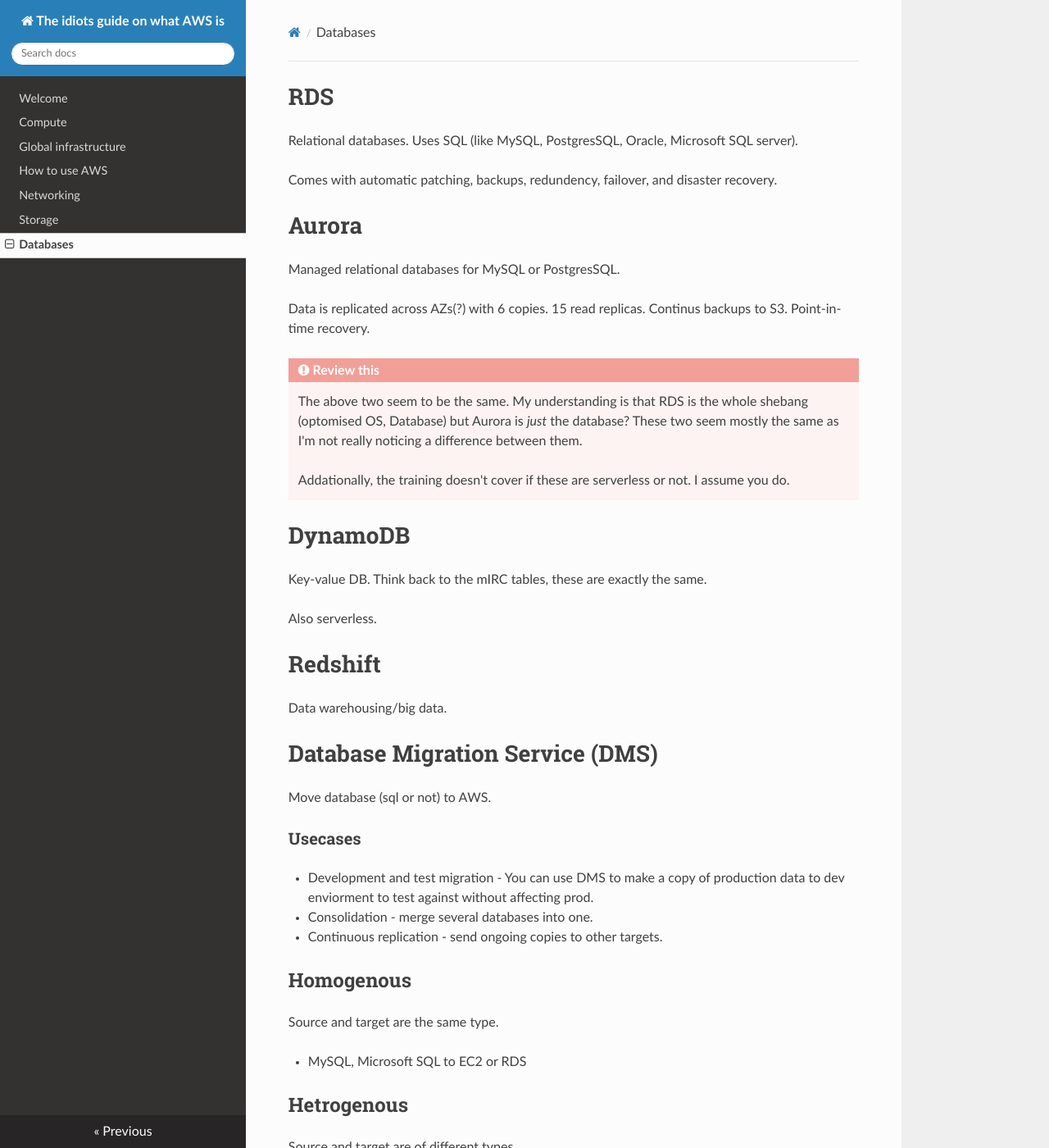
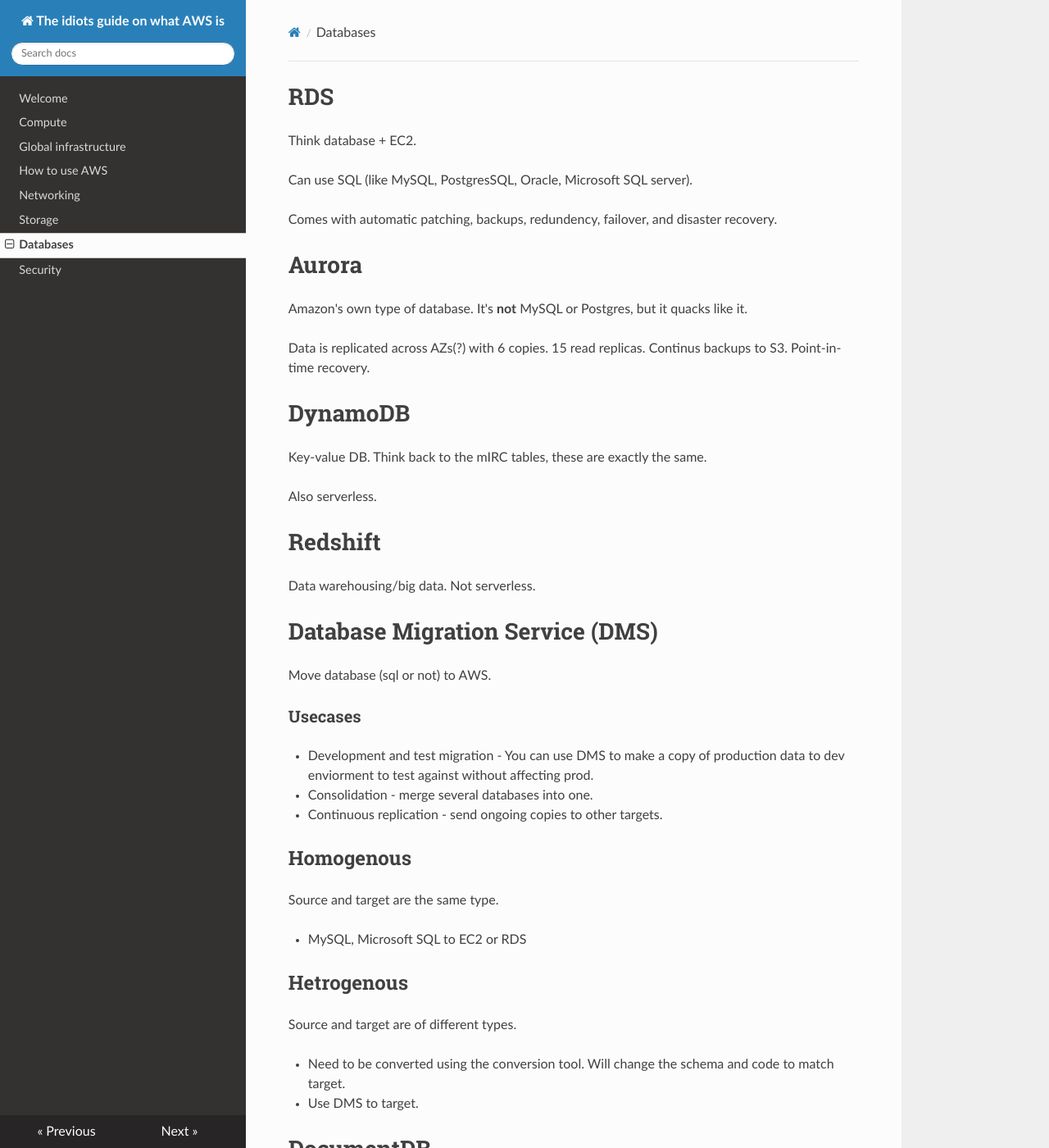
Before and after one commit to KanChiMoe/aws-docs, an MkDocs documentation site: the page built from docs/databases.md, in a window 1280 px wide and 1400 px high. Shown: the whole window at 82% size. Built offline with MkDocs 1.6.1, drawn with Linux system fonts in a browser that asks for light colours; nearby versions of some CDN libraries; some of the changed text lies outside the part shown.

Commit message:
fixes + enable security

```diff
--- a/docs/databases.md
+++ b/docs/databases.md
@@ -1,20 +1,18 @@
 
 # RDS
 
-Relational databases. Uses SQL (like MySQL, PostgresSQL, Oracle, Microsoft SQL server).
+Think database + EC2.
+
+Can use SQL (like MySQL, PostgresSQL, Oracle, Microsoft SQL server).
 
 Comes with automatic patching, backups, redundency, failover, and disaster recovery.
 
 # Aurora
 
-Managed relational databases for MySQL or PostgresSQL.
+Amazon's own type of database. It's **not** MySQL or Postgres, but it quacks like it.
 
 Data is replicated across AZs(?) with 6 copies. 15 read replicas. Continus backups to S3. Point-in-time recovery.
 
-!!! danger "Review this"
-    The above two seem to be the same. My understanding is that RDS is the whole shebang (optomised OS, Database) but Aurora is *just* the database? These two seem mostly the same as I'm not really noticing a difference between them.
-
-    Addationally, the training doesn't cover if these are serverless or not. I assume you do.
 
 # DynamoDB
 
@@ -67,7 +65,7 @@ For blockchains.
 
 # ElastiCache
 
-Caching ontop of databases.
+In memory database.
 
 # DAX
 
--- a/mkdocs.yml
+++ b/mkdocs.yml
@@ -12,7 +12,7 @@ nav:
 - Networking: networking.md
 - Storage: storage.md
 - Databases: databases.md
-#- Security: security.md
+- Security: security.md
 #- Compliance: compliance.md
 #- Monitoring: monitoring.md
 #- Pricing: pricing.md
```
Also changed, not shown: other parts of docs/databases.md (+1 -1 lines).
